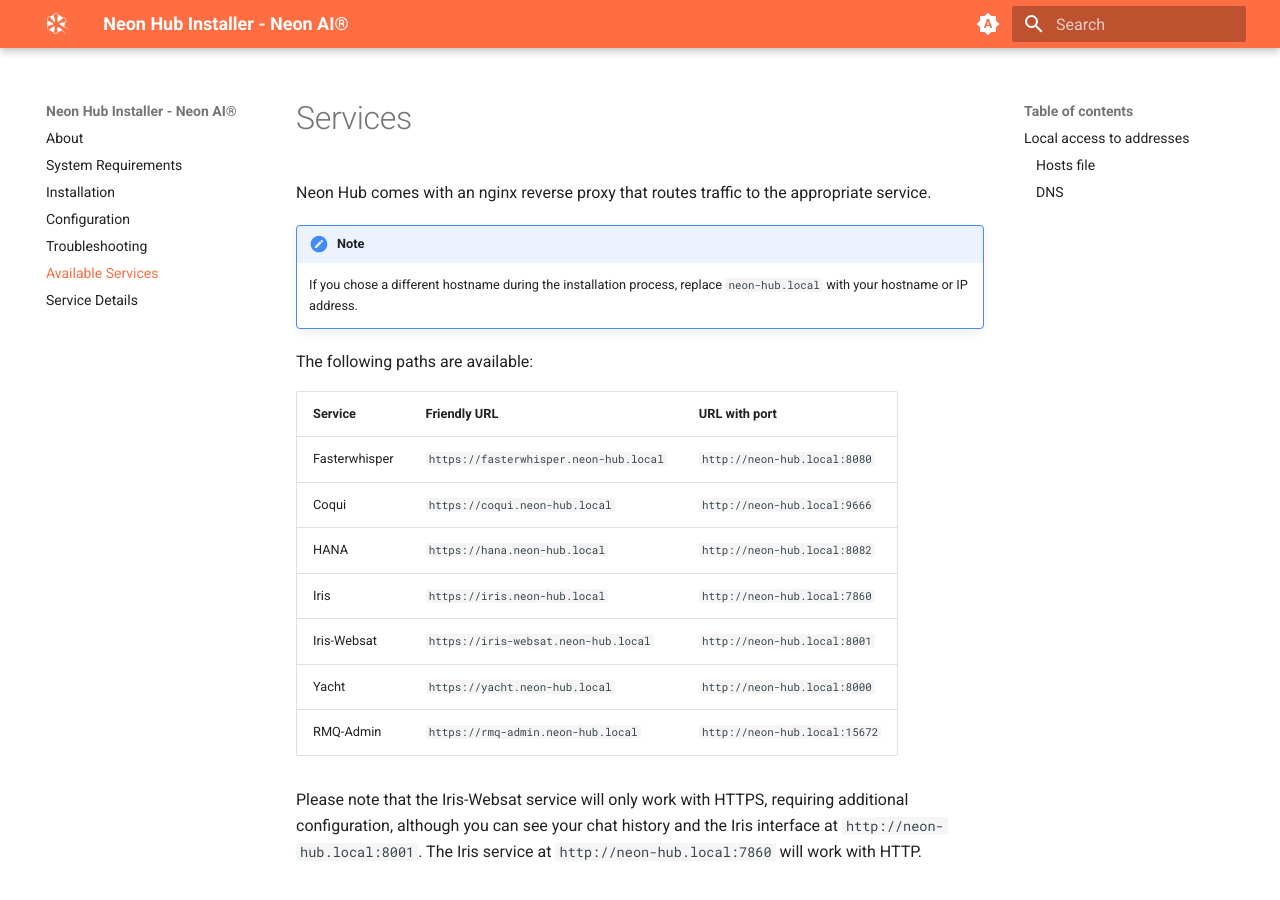
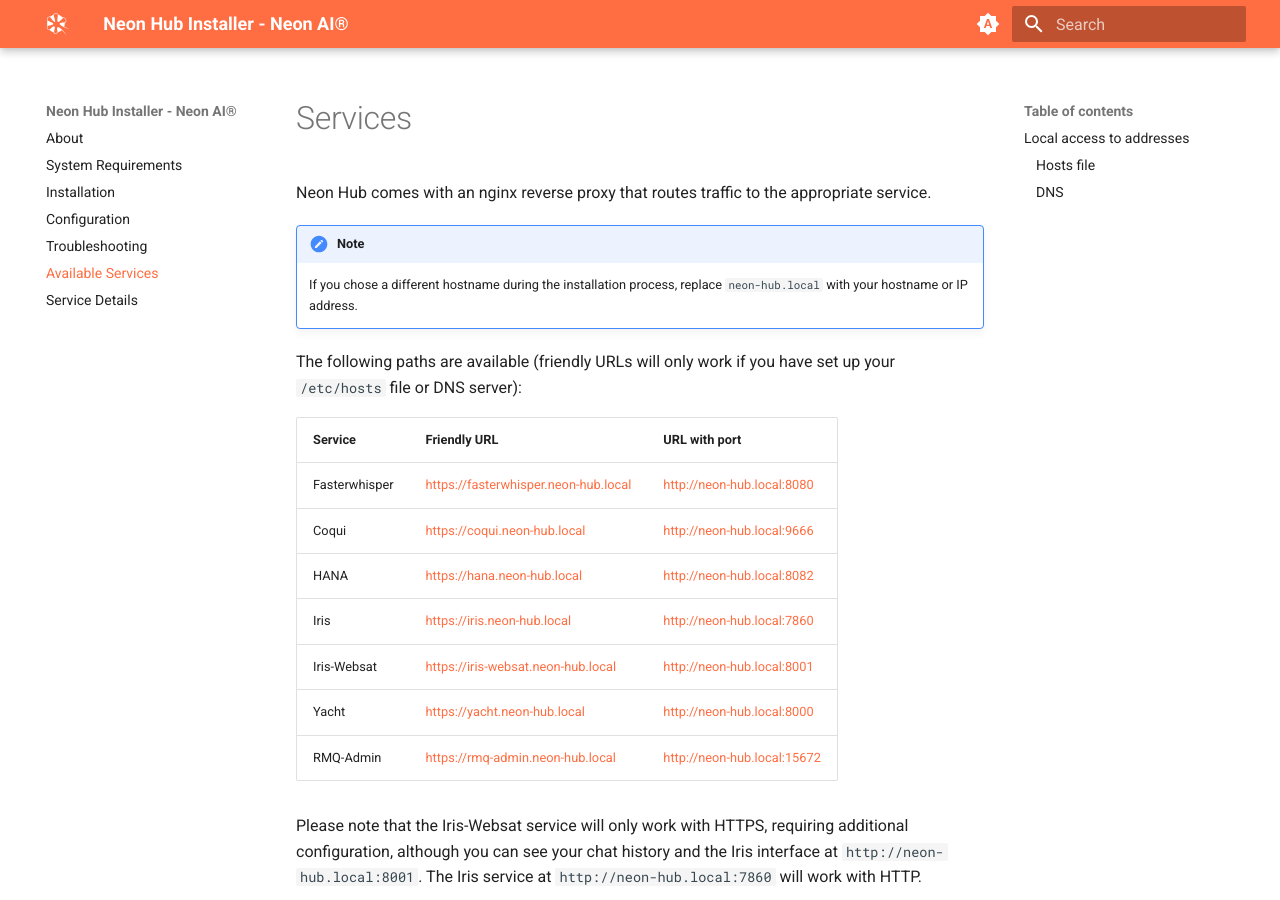
Before and after one commit to NeonGeckoCom/neon-hub-installer, an MkDocs documentation site: the page built from docs/services.md, in a window 1280 px wide and 900 px high. Built offline with MkDocs 1.6.1 and Material for MkDocs 9.7.7, drawn with Linux system fonts in a browser that asks for light colours.

```diff
--- a/docs/services.md
+++ b/docs/services.md
@@ -5,17 +5,17 @@ Neon Hub comes with an nginx reverse proxy that routes traffic to the appropriat
 !!! note
     If you chose a different hostname during the installation process, replace `neon-hub.local` with your hostname or IP address.
 
-The following paths are available:
+The following paths are available (friendly URLs will only work if you have set up your `/etc/hosts` file or DNS server):
 
-| Service       | Friendly URL                           | URL with port                 |
-| ------------- | -------------------------------------- | ----------------------------- |
-| Fasterwhisper | `https://fasterwhisper.neon-hub.local` | `http://neon-hub.local:8080`  |
-| Coqui         | `https://coqui.neon-hub.local`         | `http://neon-hub.local:9666`  |
-| HANA          | `https://hana.neon-hub.local`          | `http://neon-hub.local:8082`  |
-| Iris          | `https://iris.neon-hub.local`          | `http://neon-hub.local:7860`  |
-| Iris-Websat   | `https://iris-websat.neon-hub.local`   | `http://neon-hub.local:8001`  |
-| Yacht         | `https://yacht.neon-hub.local`         | `http://neon-hub.local:8000`  |
-| RMQ-Admin     | `https://rmq-admin.neon-hub.local`     | `http://neon-hub.local:15672` |
+| Service       | Friendly URL                                                                 | URL with port                                              |
+| ------------- | ---------------------------------------------------------------------------- | ---------------------------------------------------------- |
+| Fasterwhisper | [https://fasterwhisper.neon-hub.local](https://fasterwhisper.neon-hub.local) | [http://neon-hub.local:8080](http://neon-hub.local:8080)   |
+| Coqui         | [https://coqui.neon-hub.local](https://coqui.neon-hub.local)                 | [http://neon-hub.local:9666](http://neon-hub.local:9666)   |
+| HANA          | [https://hana.neon-hub.local](https://hana.neon-hub.local)                   | [http://neon-hub.local:8082](http://neon-hub.local:8082)   |
+| Iris          | [https://iris.neon-hub.local](https://iris.neon-hub.local)                   | [http://neon-hub.local:7860](http://neon-hub.local:7860)   |
+| Iris-Websat   | [https://iris-websat.neon-hub.local](https://iris-websat.neon-hub.local)     | [http://neon-hub.local:8001](http://neon-hub.local:8001)   |
+| Yacht         | [https://yacht.neon-hub.local](https://yacht.neon-hub.local)                 | [http://neon-hub.local:8000](http://neon-hub.local:8000)   |
+| RMQ-Admin     | [https://rmq-admin.neon-hub.local](https://rmq-admin.neon-hub.local)         | [http://neon-hub.local:15672](http://neon-hub.local:15672) |
 
 Please note that the Iris-Websat service will only work with HTTPS, requiring additional configuration, although you can see your chat history and the Iris interface at `http://neon-hub.local:8001`. The Iris service at `http://neon-hub.local:7860` will work with HTTP.
 
```
Also changed, not shown: docs/configuration.md (+16 -0 lines), docs/index.md (+4 -2 lines), docs/service-details.md (+3 -3 lines).
